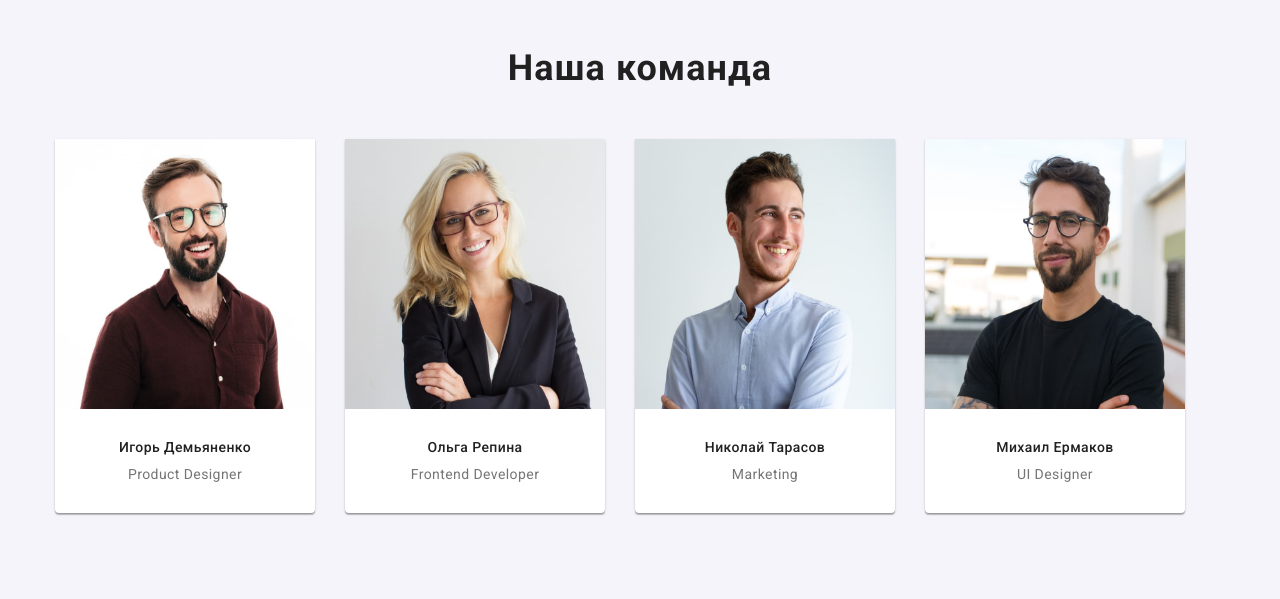
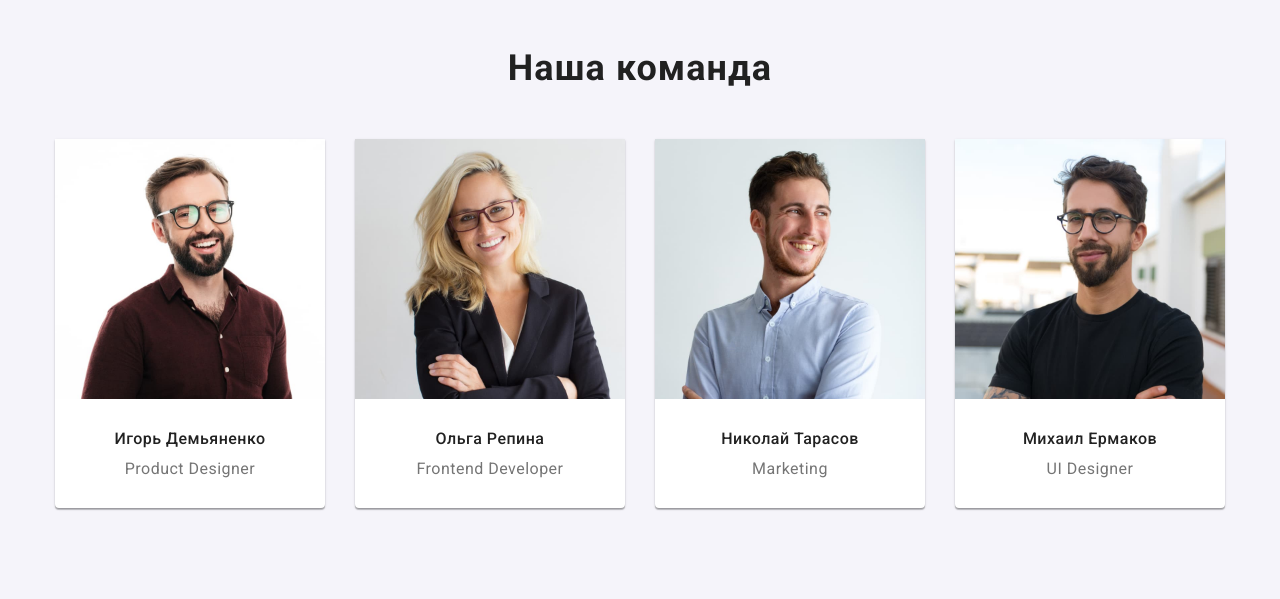
Before and after one commit to Maksym1998/goit-markup-hw-03, a plain HTML site: page index.html in a window 1280 px wide. Shown: the part 1500-2099 px from the top of the page. Drawn offline with nearby package versions, Linux system fonts and the light colour scheme.

Commit message:
change photo size

```diff
--- a/css/styles.css
+++ b/css/styles.css
@@ -269,7 +269,7 @@ img {
   padding-bottom: 30px;
   box-shadow: 0px 1px 3px rgba(0, 0, 0, 0.12), 0px 1px 1px rgba(0, 0, 0, 0.14), 0px 2px 1px rgba(0, 0, 0, 0.2);
   border-radius: 0px 0px 4px 4px;
-  display: block;
+
 
 }
 
@@ -280,13 +280,15 @@ img {
 .team-item-title{
     margin-top: 30px;
     font-weight: 500;
-    line-height: 1.19;
+    line-height:1.20;
+    font-size: 16px;
 
 }
 
 .team-item-text{
   margin-top: 10px;
-  line-height: 1.19;
+  line-height: 1.20;
+  font-size: 16px;
 }
 
 /*------------ FOOTER -----------------*/
--- a/index.html
+++ b/index.html
@@ -97,22 +97,22 @@
          <h2 class=" title team-title">Наша команда</h2>
          <ul class="list team-list">
              <li class="team-list-item">
-                 <img src="images/who1.jpg" alt="портрет разработчика" height="270" width="260">
+                 <img src="images/who1.jpg" alt="портрет разработчика" height="260" width="270">
                  <h3 class=" item-title team-item-title">Игорь Демьяненко</h3>
                  <p class=" item-text team-item-text" lang="en">Product Designer</p>
              </li>
              <li class="team-list-item">
-                 <img src="images/who2.jpg" alt="портрет разработчика" height="270" width="260">
+                 <img src="images/who2.jpg" alt="портрет разработчика" height="260" width="270">
                  <h3 class=" item-title team-item-title">Ольга Репина</h3>
                  <p class=" item-text team-item-text" lang="en">Frontend Developer</p>
              </li>
              <li class="team-list-item">
-                 <img src="images/who3.jpg" alt="портрет разработчика" height="270" width="260">
+                 <img src="images/who3.jpg" alt="портрет разработчика" height="260" width="270">
                  <h3 class="item-title team-item-title">Николай Тарасов</h3>
                  <p class="item-text team-item-text" lang="en">Marketing</p>
              </li>
              <li class="team-list-item">
-                 <img src="images/who4.jpg" alt="портрет разработчика" height="270" width="260">
+                 <img src="images/who4.jpg" alt="портрет разработчика" height="260" width="270">
                  <h3 class=" item-title team-item-title">Михаил Ермаков</h3>
                  <p class=" item-text team-item-text" lang="en">UI Designer</p>
              </li>
```
